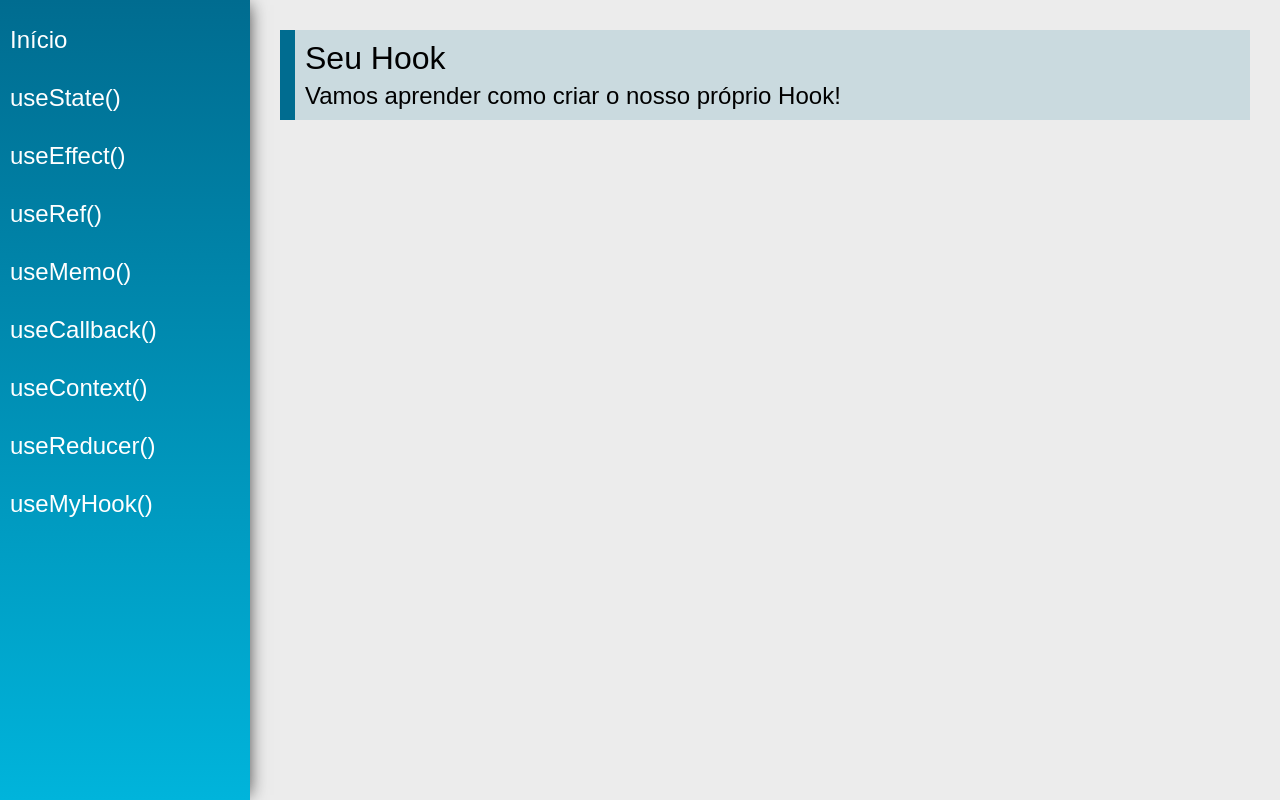
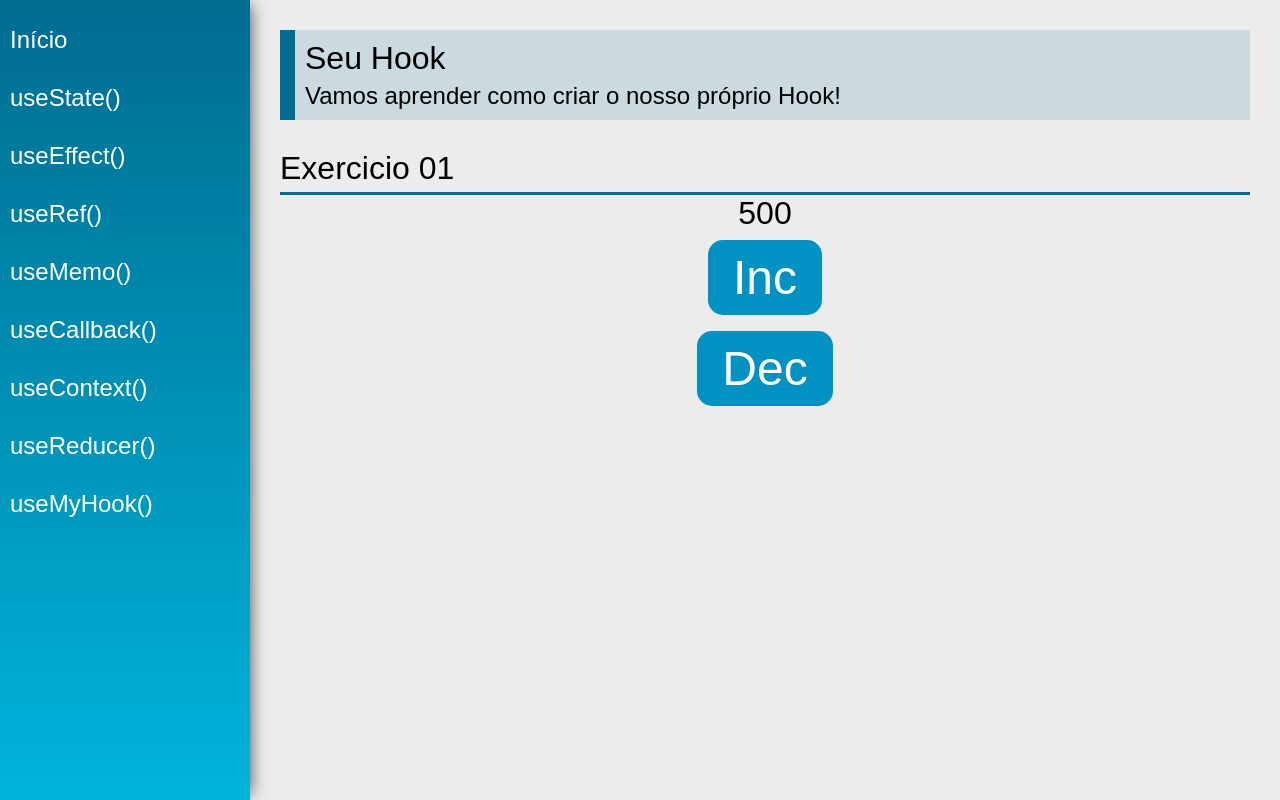
Before and after one commit to rafaelanacleto/hooks, a React (Create React App) app: page /useCustom in a window 1280 px wide. Built offline with nearby package versions, Linux system fonts and the light colour scheme.

Commit message:
Criando o proprio hook personalizado

```diff
--- a/src/hooks/useCounter.js
+++ b/src/hooks/useCounter.js
@@ -1,6 +1,17 @@
-import React from 'react'
+import React, { useState } from 'react'
 
-export const useCounter = initialValue => {
+export const useCounter = (initialValue = 100) => {
 
+    const [count, setCount] = useState(initialValue)
+
+    function inc() {
+        setCount(count + 1)
+    }
+
+    function dec() {
+        setCount(count -1)
+    }
+
+    return [count, inc, dec]
 
 }
--- a/src/views/examples/UseCustom.jsx
+++ b/src/views/examples/UseCustom.jsx
@@ -1,13 +1,27 @@
 import React from 'react'
 import PageTitle from '../../components/layout/PageTitle'
+import { useCounter } from '../../hooks/useCounter'
+import SectionTitle from '../../components/layout/SectionTitle'
 
 const UseRef = (props) => {
+
+    const [count, inc, dec] = useCounter(500)
+
     return (
         <div className="UseCustom">
             <PageTitle
                 title="Seu Hook"
                 subtitle="Vamos aprender como criar o nosso próprio Hook!"
             />
+
+            <SectionTitle title="Exercicio 01"></SectionTitle>
+            <div className="center">
+                <span className="text">{count}</span>
+            </div>
+            <div className="center">
+                <button className="btn" onClick={() => inc()}>Inc</button>
+                <button className="btn" onClick={() => dec()}>Dec</button>
+            </div>
         </div>
     )
 }
```
